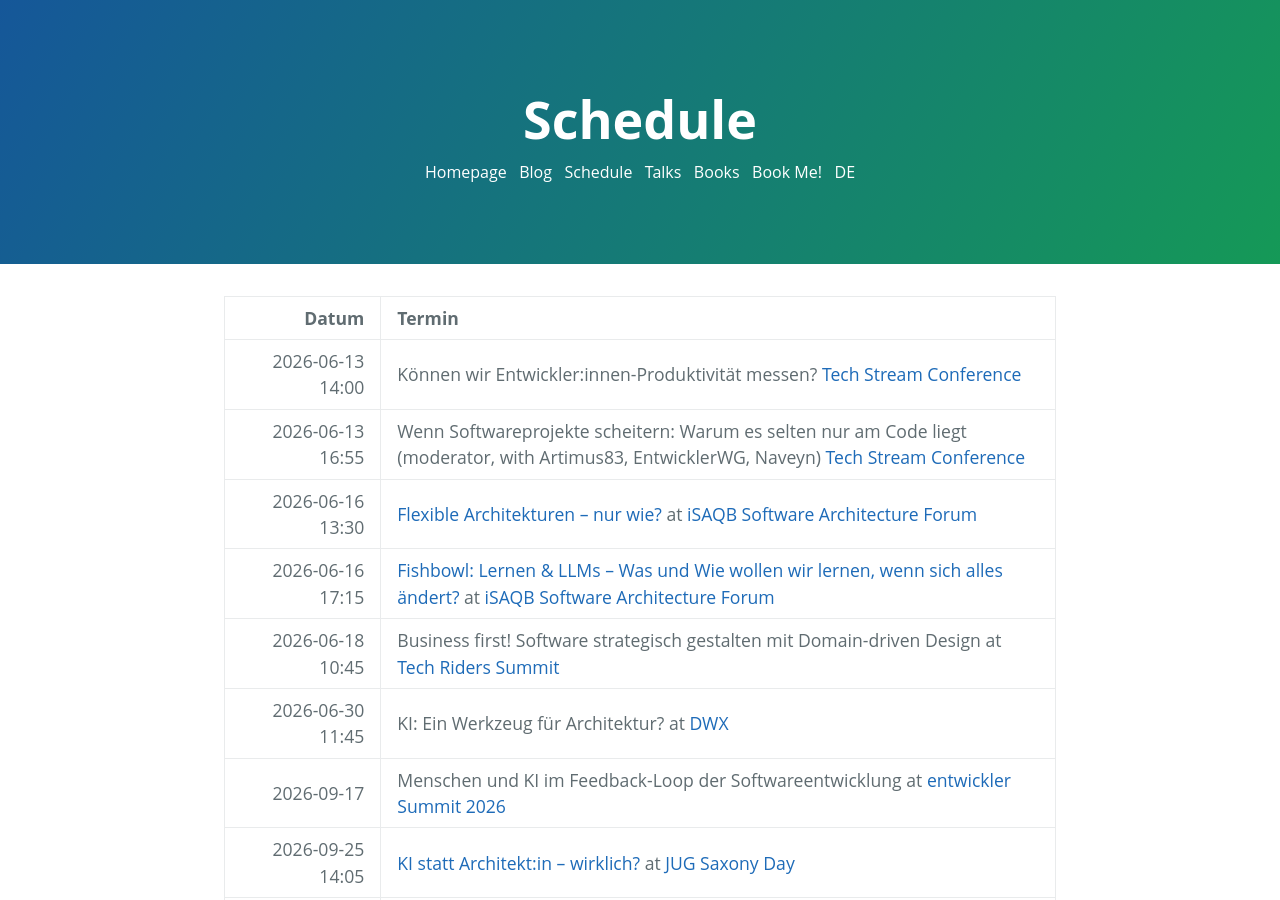
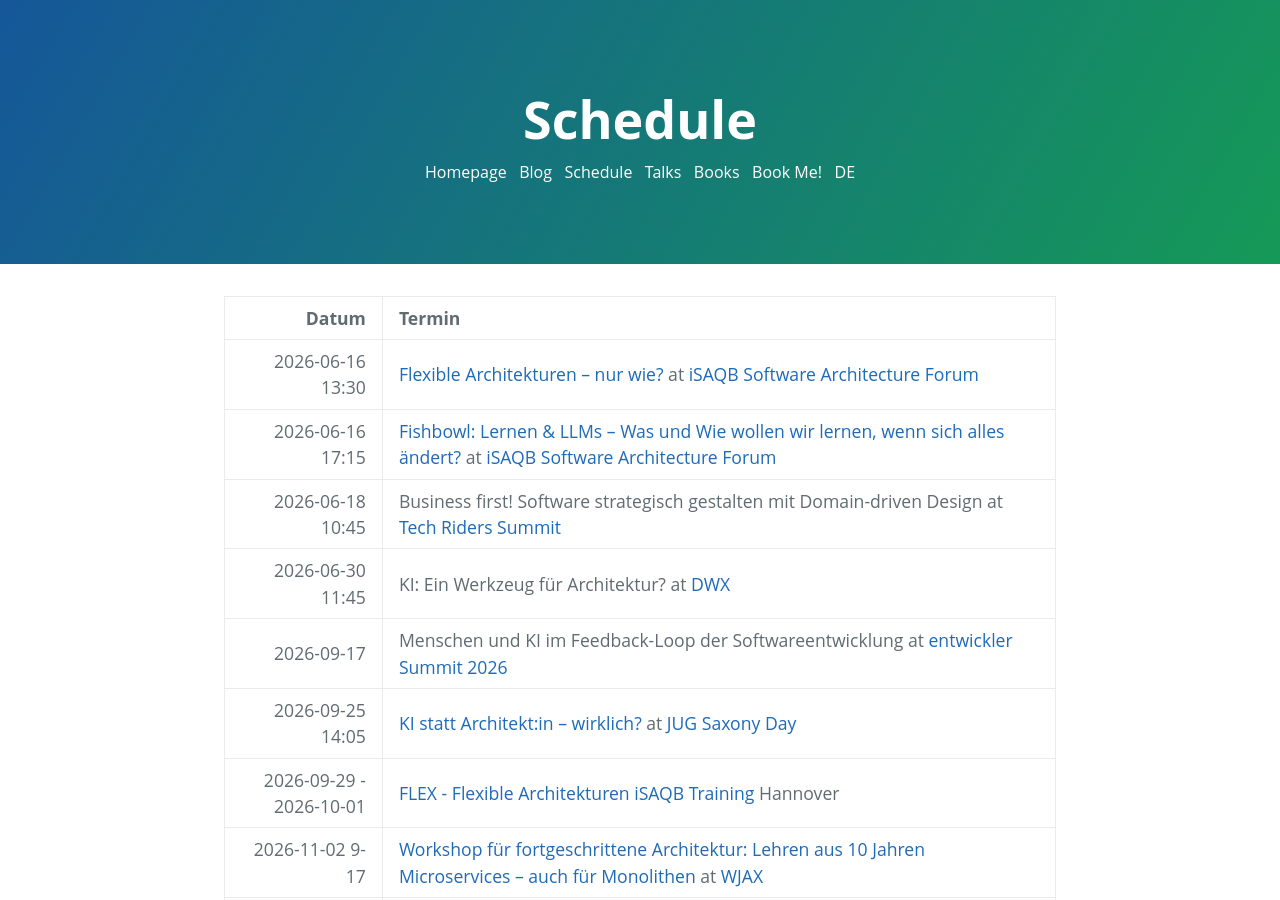
Before and after one commit to ewolff/ewolff.com, a Jekyll site: the page built from schedule.md, in a window 1280 px wide and 900 px high. Built offline with Jekyll 4.4.1, drawn with Linux system fonts in a browser that asks for light colours; our own code applies the rules of GitHub Pages for plain Markdown files.

Commit message:
Tech Stream Konferenz ist vorbei

```diff
--- a/schedule.md
+++ b/schedule.md
@@ -4,8 +4,6 @@
 
 |            Datum | Termin                                                                                                                                                                                        |
 |-----------------:|:----------------------------------------------------------------------------------------------------------------------------------------------------------------------------------------------|
-| 2026-06-13 14:00 | Können wir Entwickler:innen-Produktivität messen? [Tech Stream Conference](https://test-conf.de/) |
-| 2026-06-13 16:55 | Wenn Softwareprojekte scheitern: Warum es selten nur am Code liegt (moderator, with Artimus83, EntwicklerWG, Naveyn) [Tech Stream Conference](https://test-conf.de/) |
 | 2026-06-16 13:30 | [Flexible Architekturen – nur wie?](https://conferences.isaqb.org/software-architecture-forum/session/flexible-architekturen-nur-wie/) at [iSAQB Software Architecture Forum](https://conferences.isaqb.org/software-architecture-forum/) |
 | 2026-06-16 17:15 | [Fishbowl: Lernen & LLMs – Was und Wie wollen wir lernen, wenn sich alles ändert?](https://conferences.isaqb.org/software-architecture-forum/session/fish-bowl/) at [iSAQB Software Architecture Forum](https://conferences.isaqb.org/software-architecture-forum/) |
 | 2026-06-18 10:45 | Business first! Software strategisch gestalten mit Domain-driven Design at [Tech Riders Summit](https://tech-riders.de/) |
```
Also changed, not shown: termine.md (+0 -2 lines).
